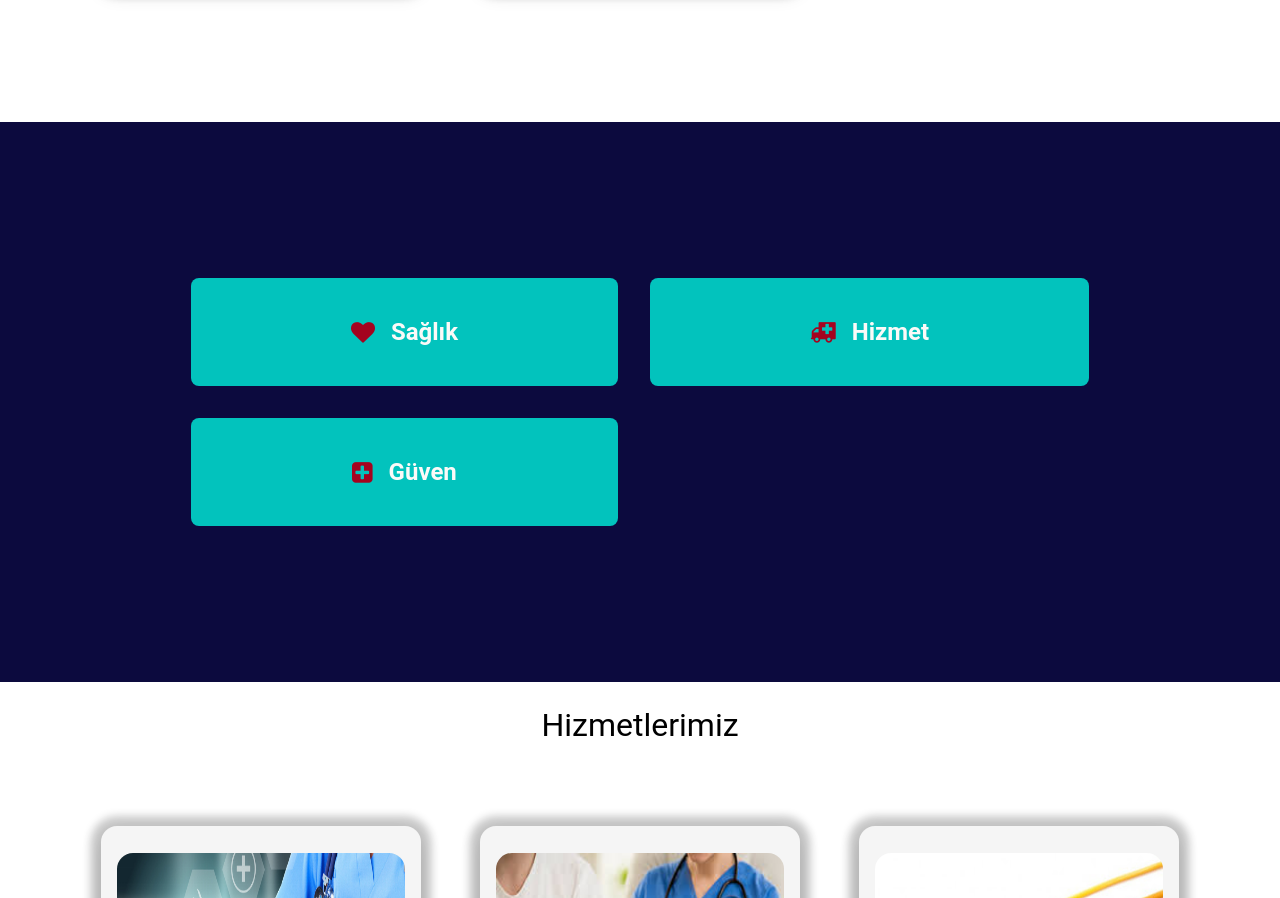
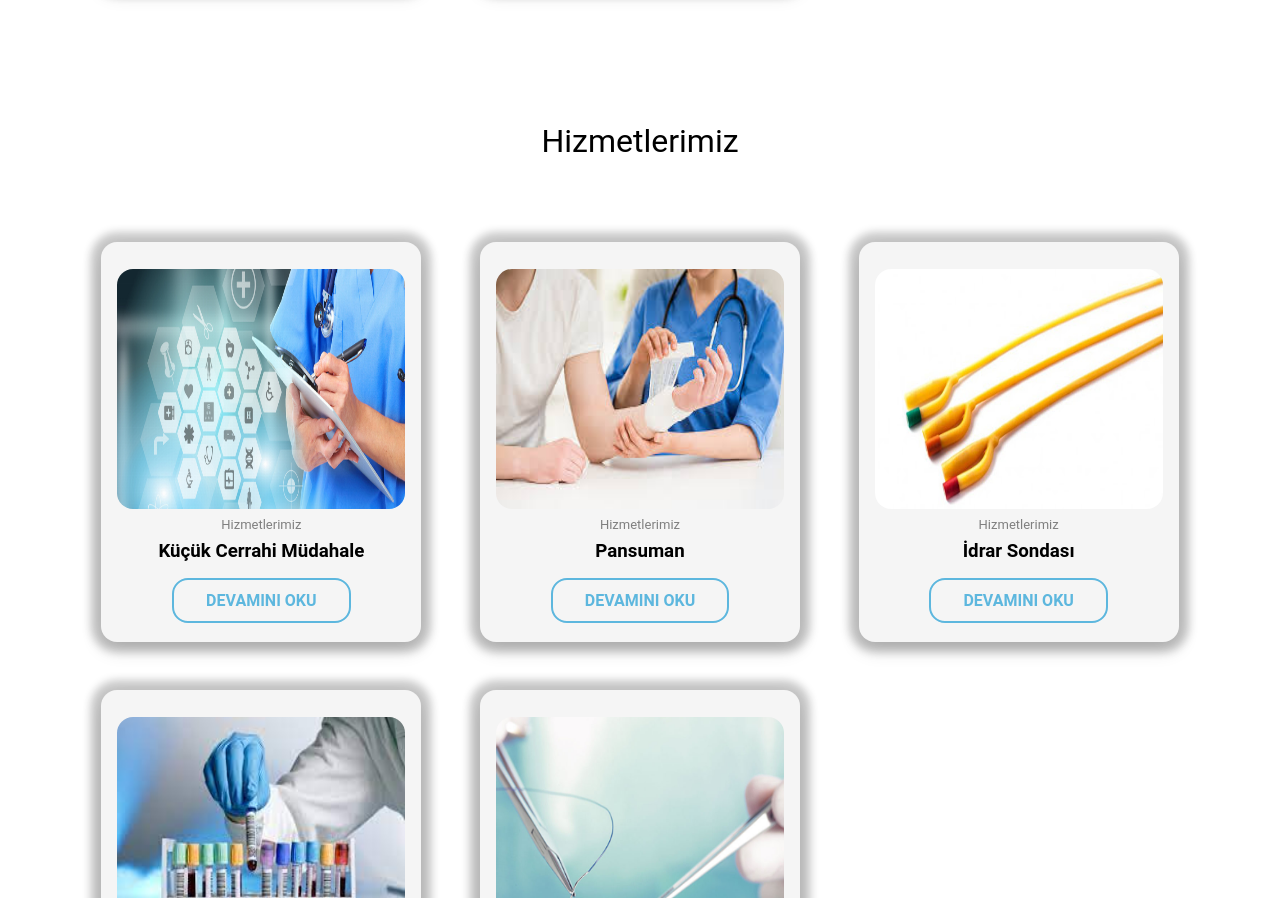
Before and after one commit to firdiler/saglik, a plain HTML site: page index.html in a window 1280 px wide. Shown: the part 2200-3098 px from the top of the page. Drawn offline with Linux system fonts and the light colour scheme; a web font is replaced by a local one.

Commit message:
Update index.html

```diff
--- a/index.html
+++ b/index.html
@@ -145,25 +145,6 @@
             <h1>Glutatyon Uygulaması</h1>
             <div class="main__container-element-btn">DEVAMINI OKU</div>
         </article>
-      </section>
-
-      <div class="main__space"></div>
-
-      <section class="main__container container--selector">
-        <div class="container--selector-list">
-            <div class="container--selector-list-element">
-                <i class="fa fa-heart" style="font-size:24px;"></i>
-                Sağlık
-            </div>
-            <div class="container--selector-list-element">
-                <i class="fa fa-ambulance" style="font-size:24px"></i>
-                Hizmet
-            </div>
-            <div class="container--selector-list-element">
-                <i class="fa fa-plus-square" style="font-size:24px"></i>
-                Güven
-            </div>
-        </div>
       </section>
 
       <div class="main__space space--hizmet">
```
